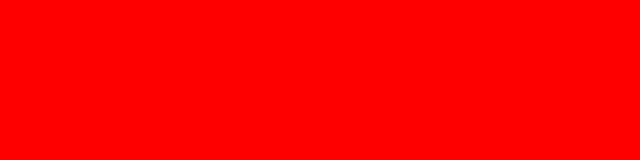
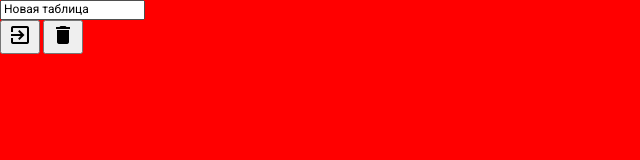
Before and after one commit to Dmitry27Zh/Excel, a website built with webpack: page src/index.html in a window 1280 px wide. Shown: the whole page, without its empty margins (0-640 px from the left). Built offline with nearby package versions, Linux system fonts and the light colour scheme.

Commit message:
add header markup

```diff
--- a/src/index.html
+++ b/src/index.html
@@ -1,13 +1,38 @@
 <!DOCTYPE html>
-<html lang="en">
+<html lang="ru">
   <head>
     <meta charset="UTF-8" />
     <meta http-equiv="X-UA-Compatible" content="IE=edge" />
     <meta name="viewport" content="width=device-width, initial-scale=1.0" />
     <link rel="shortcut icon" href="favicon.ico" />
+    <link href="https://fonts.googleapis.com/icon?family=Material+Icons" rel="stylesheet" />
     <title>Excel</title>
   </head>
   <body>
-    <div class="container" id="app"></div>
+    <div class="container" id="app">
+      <div class="excel">
+        <div class="excel__header header">
+          <div class="input">
+            <input class="input__element" type="text" value="Новая таблица" />
+          </div>
+          <div class="header__buttons">
+            <button
+              class="button"
+              type="button
+            "
+            >
+              <span class="material-icons"> exit_to_app </span>
+            </button>
+            <button class="button" type="button"><span class="material-icons"> delete </span></button>
+          </div>
+        </div>
+
+        <div class="excel__toolbar"></div>
+
+        <div class="excel__formula"></div>
+
+        <div class="excel__table"></div>
+      </div>
+    </div>
   </body>
 </html>
```
